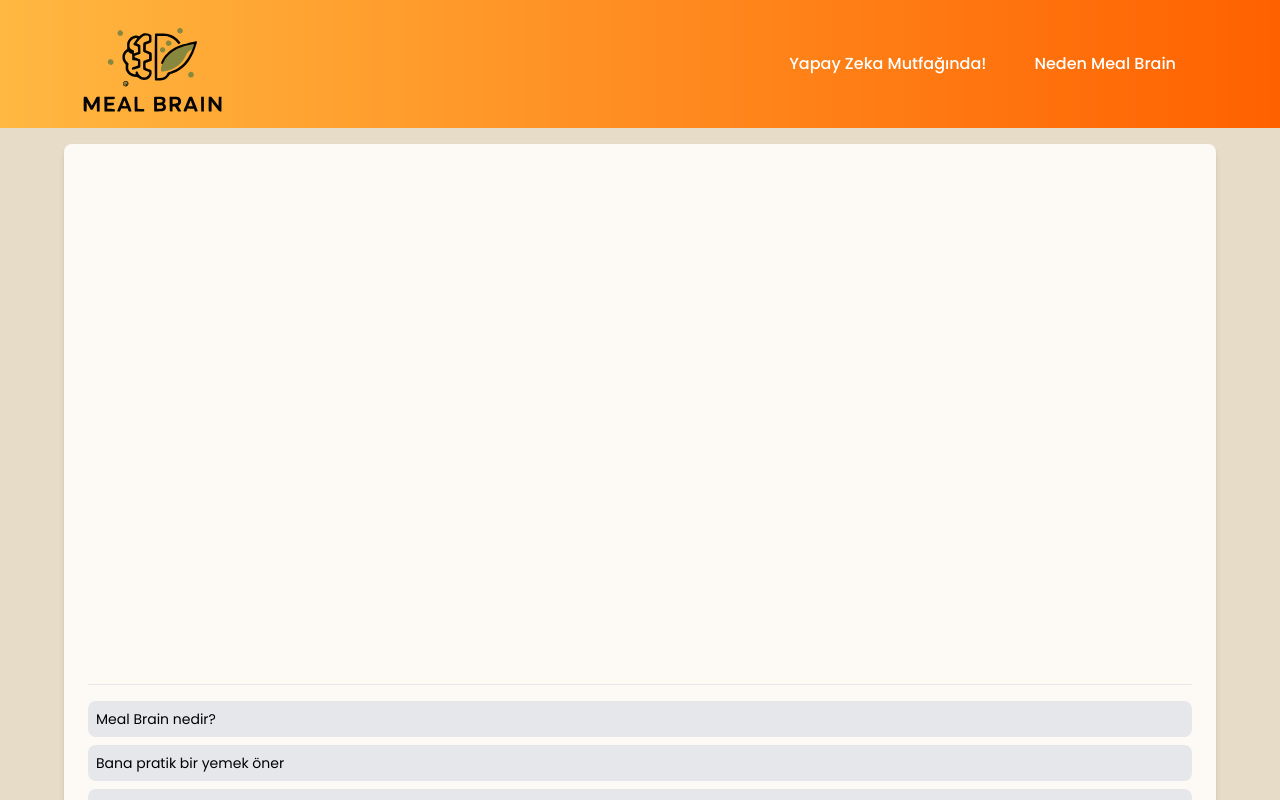
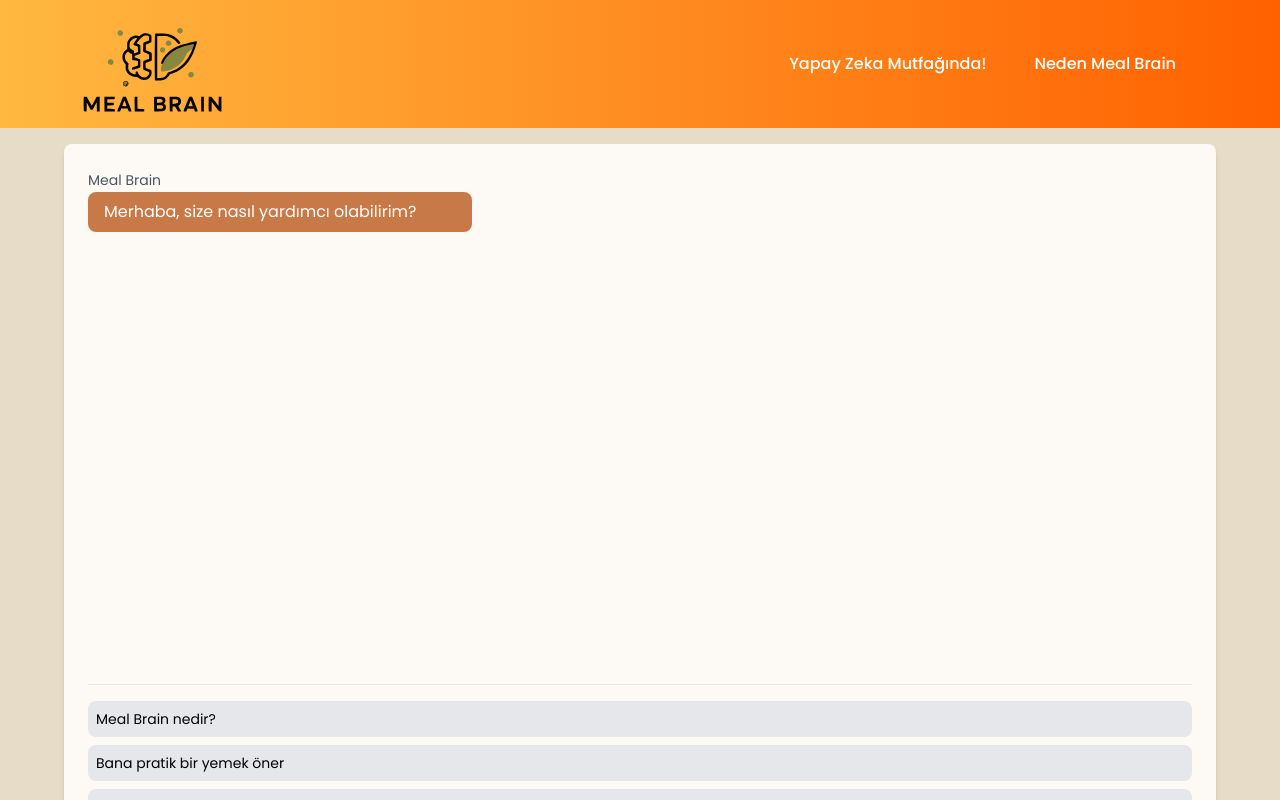
Before and after one commit to MehmetAliLislas/MealBrain, a React (Vite) app in the folder frontend/: page /ask-ai in a window 1280 px wide. Built offline with nearby package versions, Linux system fonts and the light colour scheme.

Commit message:
ui-chatbot opening message added

```diff
--- a/frontend/src/pages/AskAI.jsx
+++ b/frontend/src/pages/AskAI.jsx
@@ -78,7 +78,13 @@ function AskAI() {
       <Navbar />
       <div className="p-4">
         <div className="max-w-6xl mx-auto bg-container p-6 rounded-lg shadow-md">
-          <div className="space-y-4 overflow-y-auto lg:h-[500px] h-[300px]">
+          <div className="overflow-y-auto lg:h-[500px] h-[300px]">
+            <div className="opening-message">
+              <span class="text-sm text-gray-600 -mb-4">Meal Brain</span>
+              <div class="max-w-sm px-4 py-2 rounded-lg bg-[#b14400] opacity-70 hover:opacity-80 text-white duration-300 transition-all">
+                Merhaba, size nasıl yardımcı olabilirim?
+              </div>
+            </div>
             {history.map((chat, index) => (
               <div
                 key={index}
@@ -100,7 +106,7 @@ function AskAI() {
                     className={`max-w-sm px-4 py-2 rounded-lg ${
                       chat.role === "user"
                         ? "bg-[#c04a01] opacity-70 hover:opacity-80 text-white duration-300 transition-all mr-4"
-                        : "bg-[#c04a01] opacity-70 hover:opacity-80 text-white duration-300 transition-all"
+                        : "bg-[#b14400] opacity-70 hover:opacity-80 text-white duration-300 transition-all"
                     }`}
                   >
                     <ReactMarkdown>{chat.parts[0].text}</ReactMarkdown>
@@ -109,7 +115,6 @@ function AskAI() {
               </div>
             ))}
           </div>
-          <div className="mt-4 space-y-2"></div>
           <div className="pt-4 justify-between items-center border-t mt-4">
             <div className="flex flex-col gap-2">
               {examplePrompts.map((example, index) => (
```
